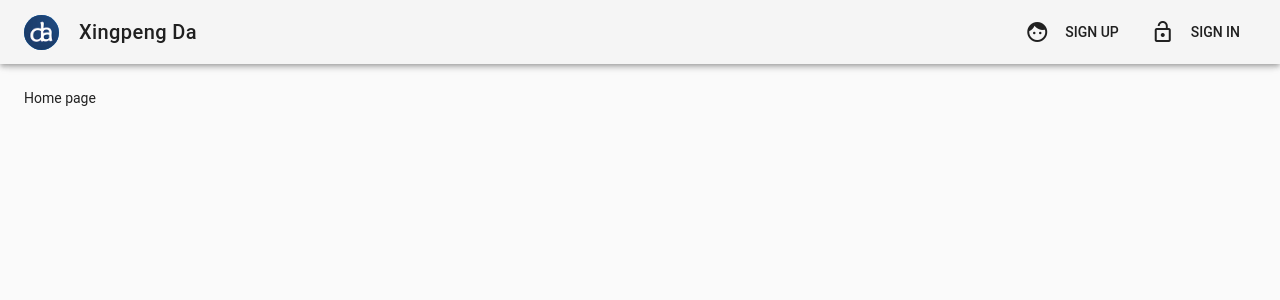
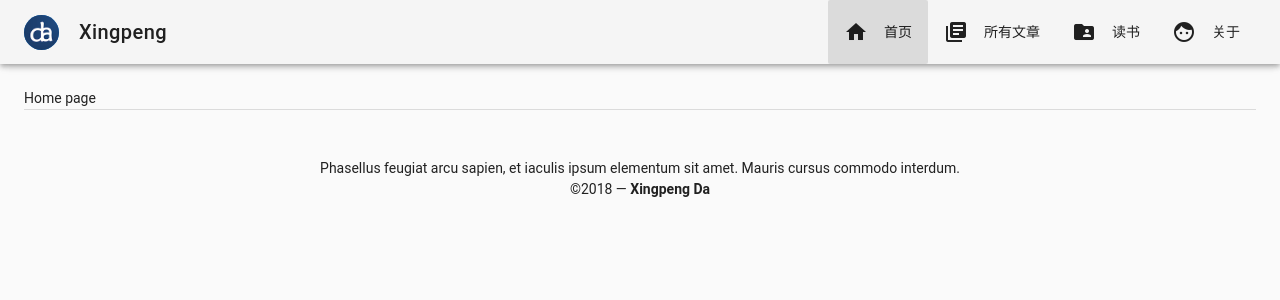
Before and after one commit to daveying/blog, a Vue app in the folder blog-front/: page / in a window 1280 px wide. Shown: the top 300 px of the page. Built offline with nearby package versions, Linux system fonts and the light colour scheme.

Commit message:
add footer

```diff
--- a/blog-front/index.html
+++ b/blog-front/index.html
@@ -3,7 +3,7 @@
   <head>
     <meta charset="utf-8">
     <meta name="viewport" content="width=device-width,initial-scale=1.0">
-    <title>blog-front</title>
+    <title>Xingpeng</title>
   </head>
   <body>
     <div id="app"></div>
--- a/blog-front/package.json
+++ b/blog-front/package.json
@@ -1,5 +1,5 @@
 {
-  "name": "blog-front",
+  "name": "Xingpeng Blog",
   "version": "1.0.0",
   "description": "front of personal blog website",
   "author": "daveying <daveying@163.com>",
--- a/blog-front/src/App.vue
+++ b/blog-front/src/App.vue
@@ -27,10 +27,8 @@
           </v-avatar>
         </v-layout>
       </v-toolbar-items>
-      <v-toolbar-title style="cursor: pointer">
-        <router-link to="/" tag="span">
-          Xingpeng Da
-        </router-link>
+      <v-toolbar-title style="cursor: pointer" @click="sideNav = !sideNav">
+          Xingpeng
       </v-toolbar-title>
       <v-spacer></v-spacer>
       <v-toolbar-items class="hidden-xs-only">
@@ -46,8 +44,31 @@
       </v-toolbar-items>
     </v-toolbar>
     <v-content>
-      <v-container fluid>
+      <v-container fluid mx-0>
         <router-view></router-view>
+        <v-divider></v-divider>
+        <v-layout>
+          <v-flex xs12 class="grey lighten-5 text-xs-center">
+            <v-btn
+              v-for="icon in footerIcons"
+              :key="icon"
+              icon
+              class="mx-3 white--text"
+            >
+              <v-icon size="24px">{{ icon }}</v-icon>
+            </v-btn>
+          </v-flex>
+        </v-layout>
+        <v-layout>
+          <v-flex xs12 class="grey lighten-5 text-xs-center">
+            Phasellus feugiat arcu sapien, et iaculis ipsum elementum sit amet. Mauris cursus commodo interdum.
+          </v-flex>
+        </v-layout>
+        <v-layout>
+          <v-flex xs12 class="grey lighten-5 text-xs-center">
+            &copy;2018 — <strong>Xingpeng Da</strong>
+          </v-flex>
+        </v-layout>
       </v-container>
     </v-content>
   </v-app>
@@ -57,7 +78,8 @@
 export default {
   data () {
     return {
-      sideNav: false
+      sideNav: false,
+      footerIcons: ['fab fa-facebook', 'fab fa-twitter', 'fab fa-google-plus', 'fab fa-linkedin', 'fab fa-instagram']
     }
   },
   methods: {
@@ -68,8 +90,10 @@ export default {
   computed: {
     menuItems () {
       let menuItems = [
-        { icon: 'face', title: 'Sign up', link: '/signup' },
-        { icon: 'lock_open', title: 'Sign in', link: '/signin' }
+        { icon: 'home', title: '首页', link: '/' },
+        { icon: 'library_books', title: '所有文章', link: '/blogs' },
+        { icon: 'folder_shared', title: '读书', link: '/reading' },
+        { icon: 'face', title: '关于', link: '/about' }
       ]
       if (this.userIsAuthenticated) {
         menuItems = [
--- a/blog-front/stylus/main.styl
+++ /dev/null
@@ -1 +0,0 @@
-@import '~vuetify/src/stylus/main'
```
